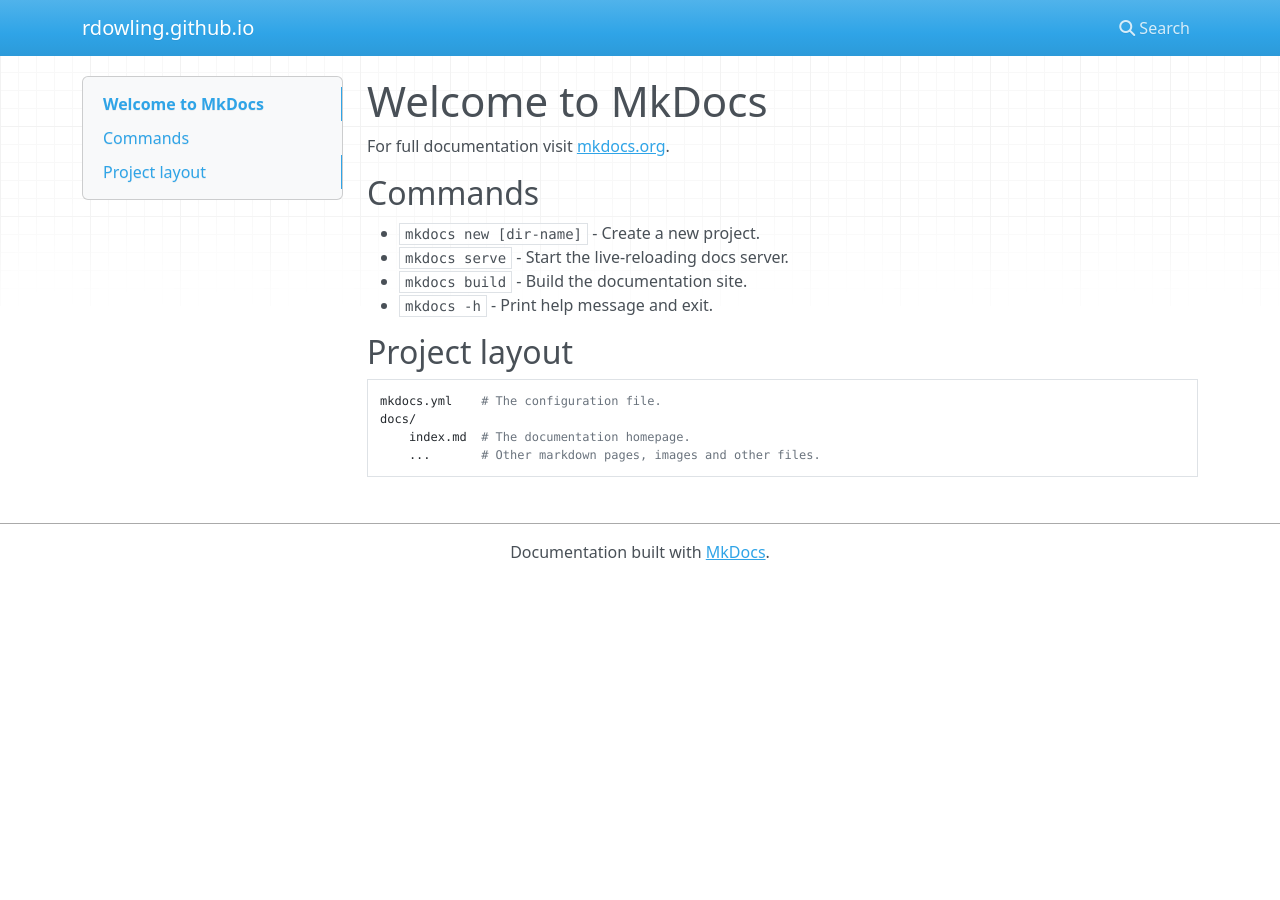
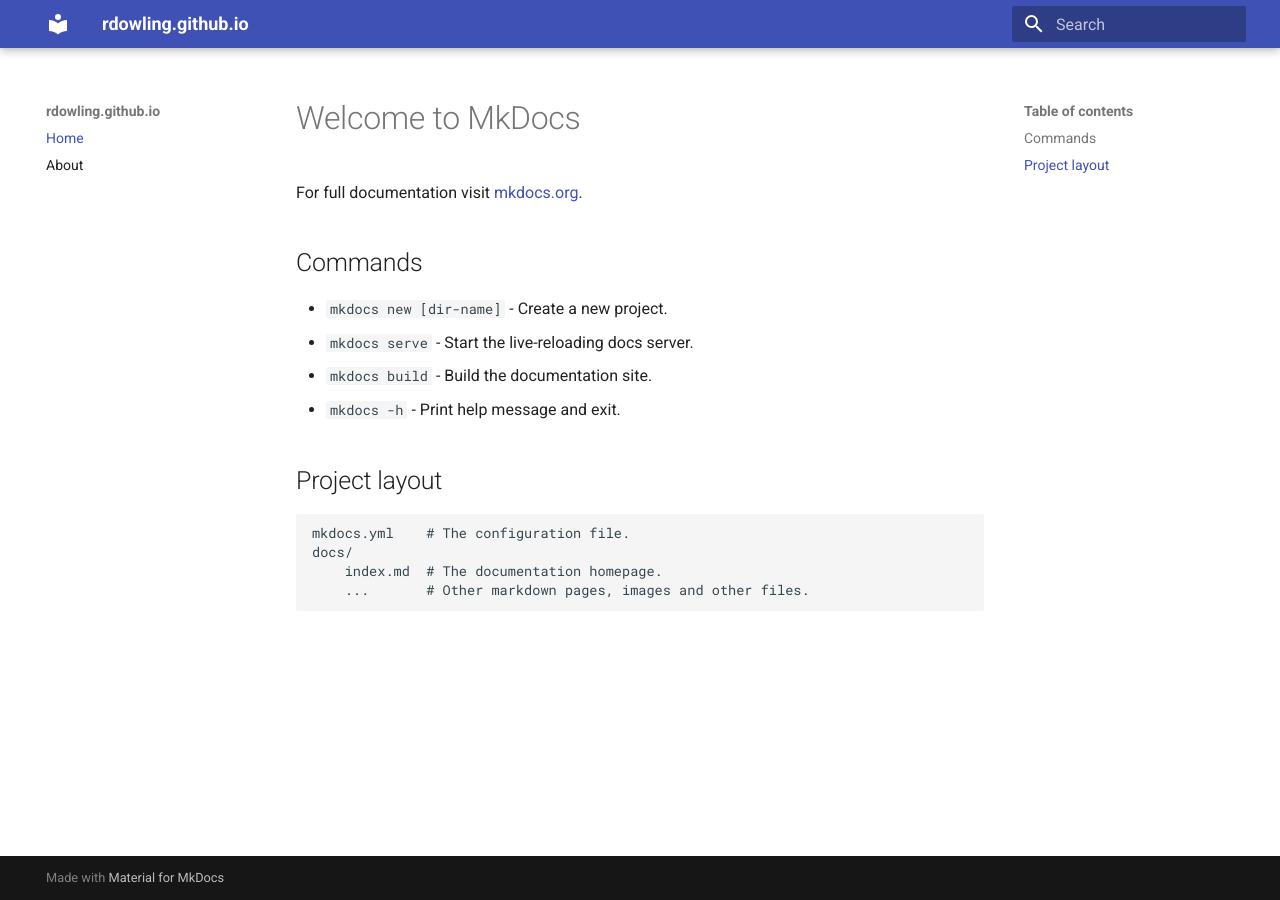
Before and after one commit to rdowling-areteinc/rdowling-areteinc.github.io, an MkDocs documentation site: the page built from docs/index.md, in a window 1280 px wide. Built offline with MkDocs 1.6.1 and Material for MkDocs 9.7.7, drawn with Linux system fonts in a browser that asks for light colours; nearby versions of some CDN libraries.

Commit message:
+) docs/about.md; +) mkdocs material theme

```diff
--- /dev/null
+++ b/docs/about.md
@@ -0,0 +1 @@
+# Welcome to the "About" page
--- a/mkdocs.yml
+++ b/mkdocs.yml
@@ -1 +1,6 @@
 site_name: rdowling.github.io
+nav:
+  - Home: index.md
+  - About: about.md
+theme:
+  name: material
```
